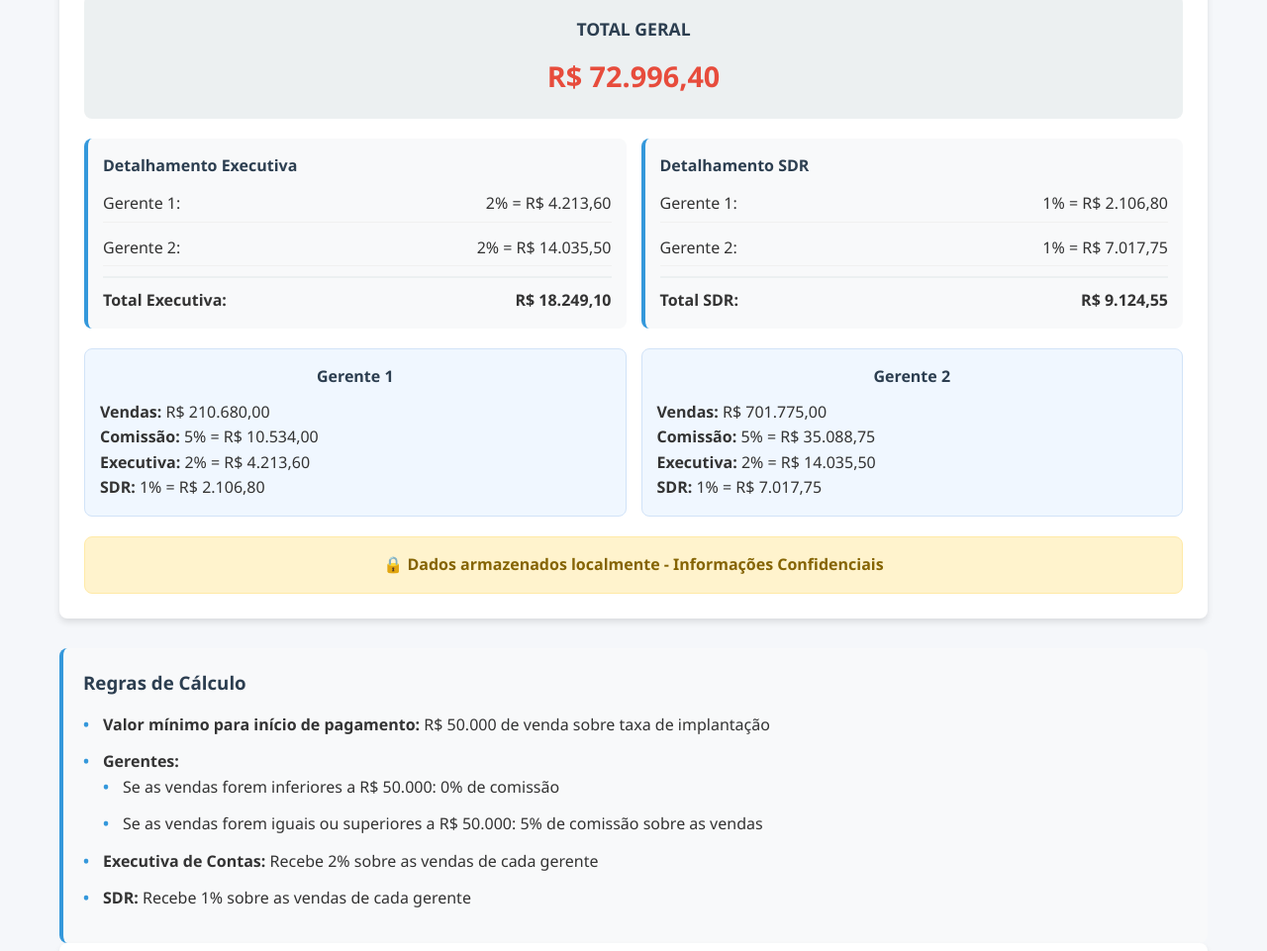
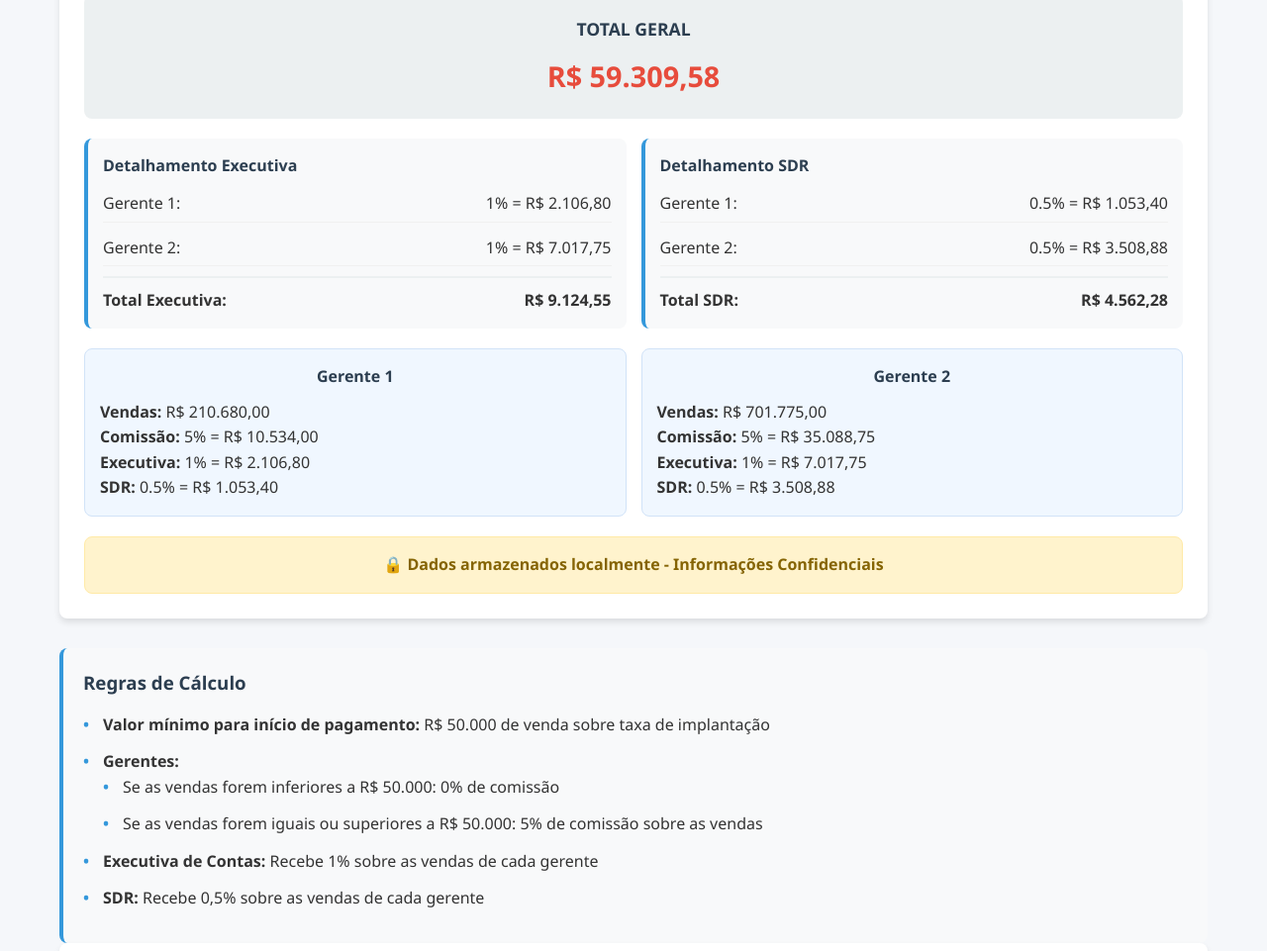
Before and after one commit to Alex-2020-pr/repasses2026, a plain HTML site: page index.html in a window 1280 px wide. Shown: the part 919-1880 px from the top of the page at 99% size. Drawn offline with Linux system fonts and the light colour scheme.

```diff
--- a/index.html
+++ b/index.html
@@ -781,8 +781,8 @@
                         <li>Se as vendas forem iguais ou superiores a R$ 50.000: 5% de comissão sobre as vendas</li>
                     </ul>
                 </li>
-                <li><strong>Executiva de Contas:</strong> Recebe 2% sobre as vendas de cada gerente</li>
-                <li><strong>SDR:</strong> Recebe 1% sobre as vendas de cada gerente</li>
+                <li><strong>Executiva de Contas:</strong> Recebe 1% sobre as vendas de cada gerente</li>
+                <li><strong>SDR:</strong> Recebe 0,5% sobre as vendas de cada gerente</li>
             </ul>
         </div>
 
@@ -886,10 +886,10 @@
                     return { percentualExec: 0, valorExec: 0, percentualSDR: 0, valorSDR: 0 };
                 } else {
                     return {
-                        percentualExec: 2,
-                        valorExec: vendas * 0.02,
-                        percentualSDR: 1,
-                        valorSDR: vendas * 0.01
+                        percentualExec: 1, // Alterado de 2% para 1%
+                        valorExec: vendas * 0.01,
+                        percentualSDR: 0.5, // Alterado de 1% para 0,5%
+                        valorSDR: vendas * 0.005
                     };
                 }
             }
```
